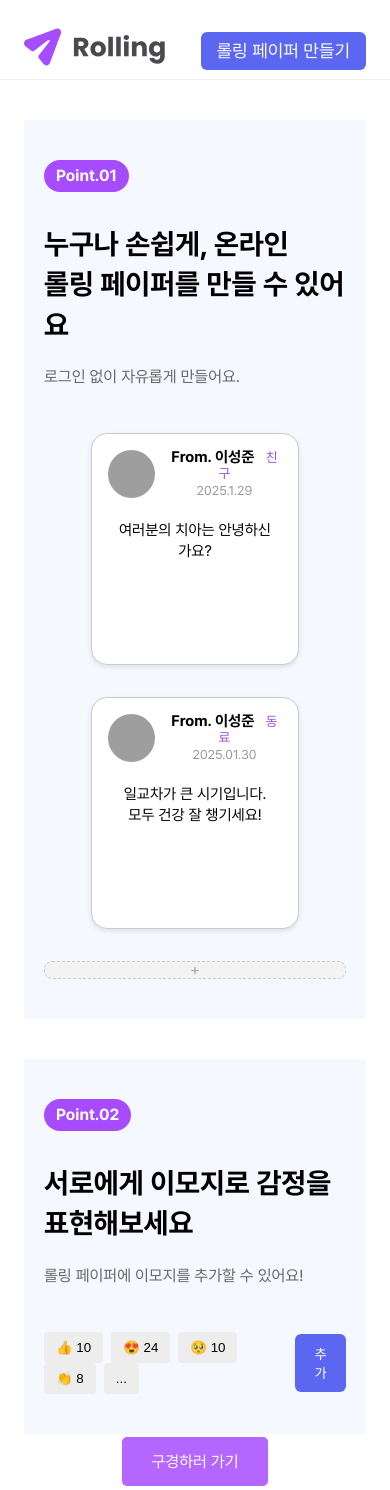
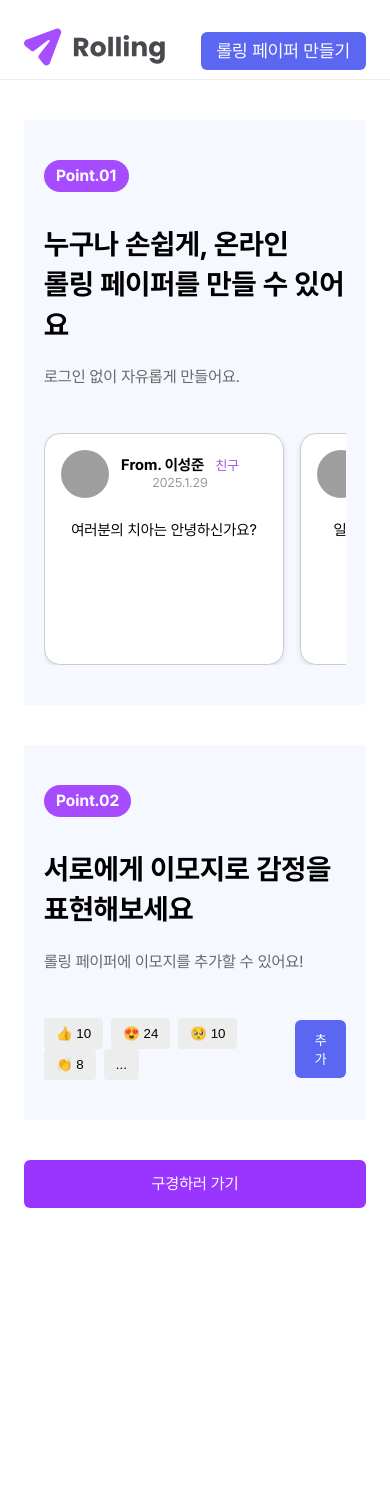
Before and after one commit to gyoyeon-kim/Rolling, a React (Create React App) app: page / in a window 390 px wide. After the commit the page ends 1208 px from the top, so only its background shows below. Built offline with nearby package versions, Linux system fonts and the light colour scheme; grey boxes are pictures that could not be loaded.

Commit message:
Style Explore

```diff
--- a/src/pages/Home.css
+++ b/src/pages/Home.css
@@ -41,6 +41,7 @@
   gap: 24px; /* 상하 블록 간격을 조금 여유 있게 */
   padding: 40px 20px; /* 필요에 따라 조정 */
   background-color: #f6f8ff;
+  border-radius: 4px;
 }
 
 .point-subtitle {
@@ -71,17 +72,33 @@
   box-shadow: 0 2px 4px rgba(0, 0, 0, 0.1);
 }
 @media (max-width: 768px) {
-  .card-wrapper {
-    display: flex;
-    flex-direction: column;
-    align-items: center; /* 자식 요소를 수평 중앙 정렬 */
-  }
+  @media (max-width: 768px) {
+    .card-wrapper {
+      /* 수평 스크롤을 가능하게 하는 핵심 */
+      display: flex;
+      flex-direction: row; /* 필요 시 제거 가능 */
+      overflow-x: auto; /* 수평 스크롤 표시 */
+      scroll-snap-type: x mandatory; /* 부드러운 스크롤 경험을 위해 추가 (옵션) */
+      -webkit-overflow-scrolling: touch; /* iOS에서 부드럽게 스크롤 되도록 */
+      gap: 16px; /* 카드 간격 */
+    }
+    .card-wrapper.card-wrapper::-webkit-scrollbar {
+      /* 크롬,사파리에서만 밑 스크롤 숨김*/
+      display: none;
+    }
 
-  .card {
-    flex: none;
-    width: 100%;
-    max-width: 400px;
-    margin-bottom: 16px;
+    .card {
+      flex: 0 0 auto; /* 아이템이 줄바꿈되지 않고 고정된 크기 */
+      min-width: 240px; /* 원하는 만큼 최소 너비 설정 */
+      scroll-snap-align: start; /* 스크롤 스냅 포인트 (옵션) */
+    }
+
+    /* + 버튼 카드도 동일한 규칙 */
+    .card-placeholder {
+      flex: 0 0 auto;
+      min-width: 100px; /* 원하는 만큼 조정 */
+      scroll-snap-align: start;
+    }
   }
 }
 
@@ -180,34 +197,30 @@
 }
 
 /* 구경해보기 버튼 섹션 */
-.explore-section {
+.explore.section {
+  display: flex;
+  flex-direction: column;
   text-align: center;
-  position: relative;
-  padding: 0 12px;
+  align-self: center;
 }
 .explore-button {
-  background-color: #b566ff; /* 버튼 색상 */
-  color: white;
-  border: none;
-  padding: 15px 30px; /* 버튼 크기 */
-  font-size: 16px;
-  border-radius: 5px; /* 모서리 둥글게 */
-  cursor: pointer;
-  margin: 8px 0;
+  color: #fff;
+  padding: 14px 24px;
+  background-color: #9935ff;
+  border-radius: 6px;
+  transition: 0.3s;
+  width: 280px;
+  align-self: center;
 }
+
 .explore-button:hover {
   opacity: 0.8;
 }
-
-@media (max-width: 768px) {
-  .explore-section {
-    top: -20px; /* 작은 화면에서만 위로 이동 */
-    width: 100%;
+/* 태블릿 및 모바일 (769px 미만)에서 구경해보기 버튼 전체 너비 적용 */
+@media (max-width: 769px) {
+  .explore-button {
+    width: 100%; /* 컨테이너 전체 너비 */
+    padding: 16px 0; /* 좌우 패딩 제거, 상하 패딩 적용 */
+    box-sizing: border-box;
   }
 }
-
-@media (min-width: 769px) {
-  .explore-button {
-    top: 0; /* 큰 화면에서는 원래 위치 유지 */
-  }
-}
--- a/src/pages/Home.js
+++ b/src/pages/Home.jsx
@@ -86,10 +86,9 @@ function Home() {
               </button>
             </div>
           </div>
+          {/* 구경해보기 버튼 */}
         </section>
-
-        {/* 구경해보기 버튼 */}
-        <section className="explore-section">
+        <section className="explore section">
           <Link to="/list" className="explore-button">
             구경하러 가기
           </Link>
```
